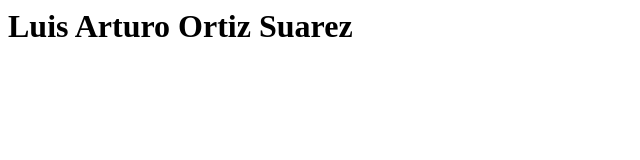
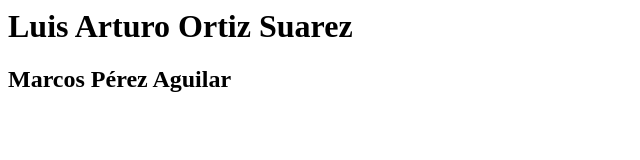
Before and after one commit to laos89/cartel-bi, a plain HTML site: page index.html in a window 1280 px wide. Shown: the whole page, without its empty margins (0-640 px from the left). Drawn offline with Linux system fonts and the light colour scheme.

Commit message:
commit Marcos

```diff
--- a/index.html
+++ b/index.html
@@ -1 +1,2 @@
 <h1>Luis Arturo Ortiz Suarez</h1>
+<h2>Marcos Pérez Aguilar</h2>
```
